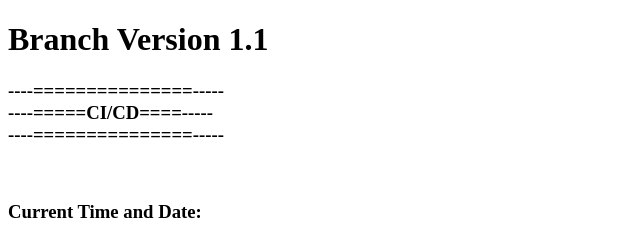
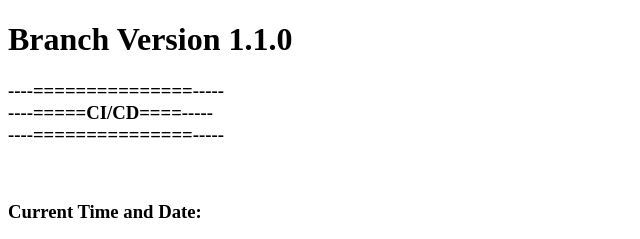
Before and after one commit to BecherX64/PS-LocalInfo-Git001, a plain HTML site: page PS-LocalInfo-Git001/WebPage/Index.html in a window 1280 px wide. Shown: the top 239 px of the page, 0-640 px from the left. Drawn offline with Linux system fonts and the light colour scheme.

Commit message:
Update Index.html

```diff
--- a/PS-LocalInfo-Git001/WebPage/Index.html
+++ b/PS-LocalInfo-Git001/WebPage/Index.html
@@ -7,7 +7,7 @@
 </head>
 <body>
     <P>
-        <h1>Branch Version 1.1</h1>
+        <h1>Branch Version 1.1.0</h1>
         <h3>
             ----===============-----<br>
             ----=====CI/CD====-----<br>
```
